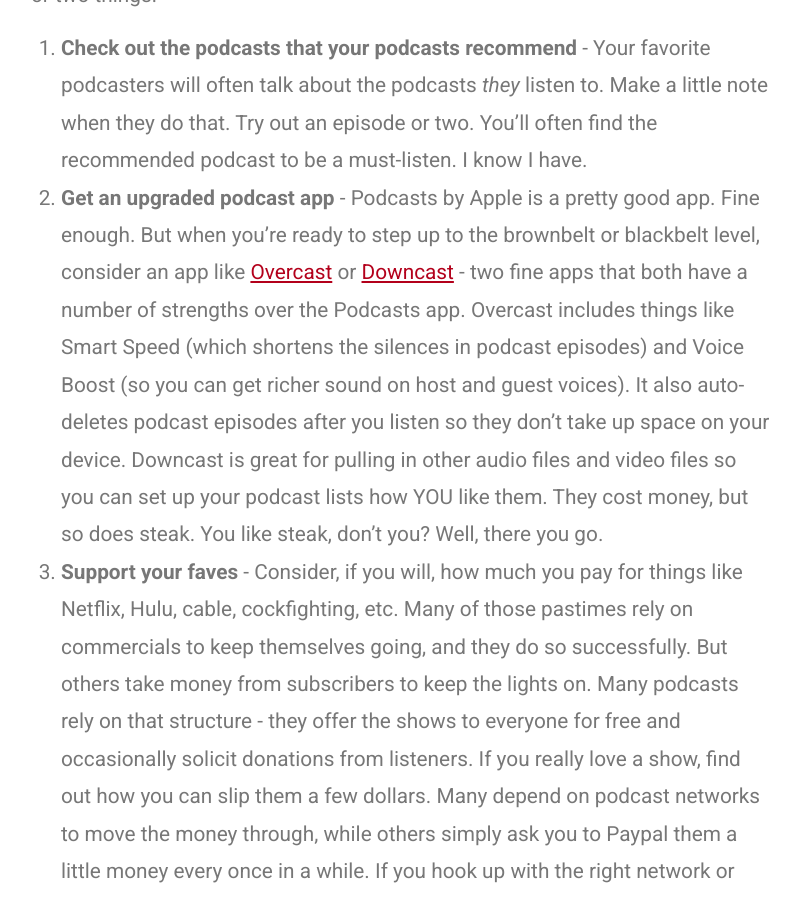
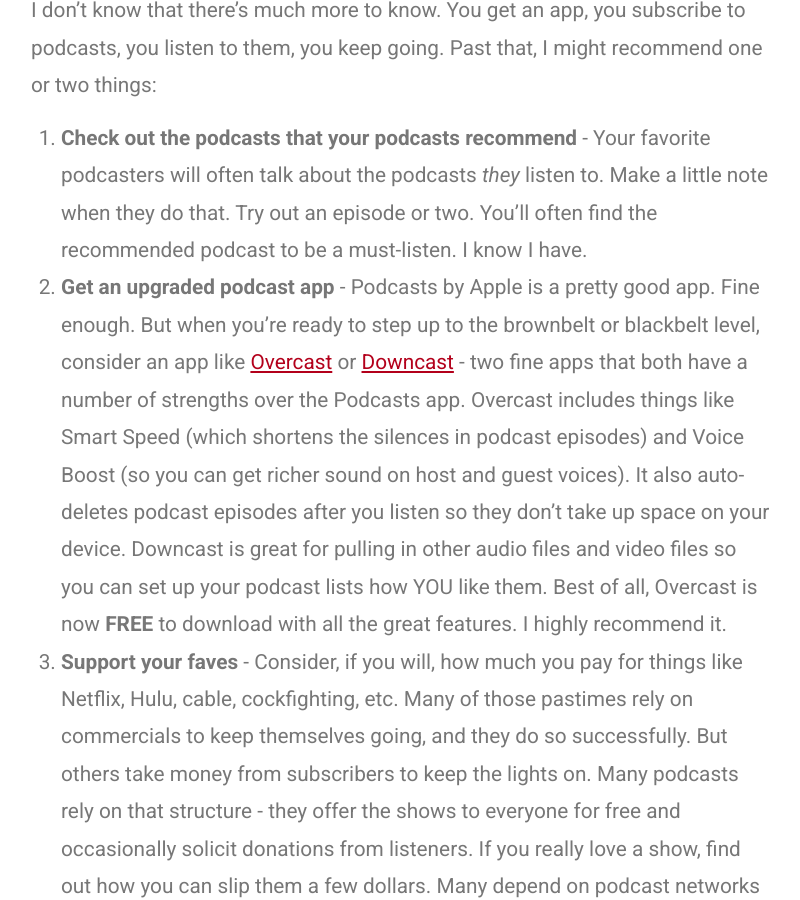
Before and after one commit to jimmymarks/podcastjustice, a Jekyll site: the page built from index.md, in a window 1280 px wide and 900 px high, scrolled down 5867 px. Shown: the whole window, without its empty margins (239-1039 px from the left). Built offline with Jekyll 4.4.1, drawn with Linux system fonts in a browser that asks for light colours; some of the changed text lies outside the part shown.

Commit message:
Overcast Free Announcement Updates

```diff
--- a/index.md
+++ b/index.md
@@ -33,6 +33,8 @@
 1. Tap "Get" and the app will download to your iDevice.
 1. Open the app. You'll see a few different buttons at the bottom of the app, one of which is "Featured". Click the "Featured" button and you'll see a handful of podcasts that Apple recommends.
 1. Start browsing around using "Featured" or "Top Charts". If you have a particular topic of interest, __enter it on the "Search" screen__.
+
+> UPDATE: The far-superior [Overcast](https://overcast.fm) app is now __free__! Download it if/when you get sick of Apple's own Podcast app.
 
 ###2. Subscribe to a Podcast
 
@@ -84,7 +86,7 @@
 I don't know that there's much more to know. You get an app, you subscribe to podcasts, you listen to them, you keep going. Past that, I might recommend one or two things:
 
 1. __Check out the podcasts that your podcasts recommend__ - Your favorite podcasters will often talk about the podcasts *they* listen to. Make a little note when they do that. Try out an episode or two. You'll often find the recommended podcast to be a must-listen. I know I have.
-2. __Get an upgraded podcast app__ - Podcasts by Apple is a pretty good app. Fine enough. But when you're ready to step up to the brownbelt or blackbelt level, consider an app like [Overcast] [13] or [Downcast] [14] - two fine apps that both have a number of strengths over the Podcasts app. Overcast includes things like Smart Speed (which shortens the silences in podcast episodes) and Voice Boost (so you can get richer sound on host and guest voices). It also auto-deletes podcast episodes after you listen so they don't take up space on your device. Downcast is great for pulling in other audio files and video files so you can set up your podcast lists how YOU like them. They cost money, but so does steak. You like steak, don't you? Well, there you go.
+2. __Get an upgraded podcast app__ - Podcasts by Apple is a pretty good app. Fine enough. But when you're ready to step up to the brownbelt or blackbelt level, consider an app like [Overcast] [13] or [Downcast] [14] - two fine apps that both have a number of strengths over the Podcasts app. Overcast includes things like Smart Speed (which shortens the silences in podcast episodes) and Voice Boost (so you can get richer sound on host and guest voices). It also auto-deletes podcast episodes after you listen so they don't take up space on your device. Downcast is great for pulling in other audio files and video files so you can set up your podcast lists how YOU like them. Best of all, Overcast is now __FREE__ to download with all the great features. I highly recommend it.
 3. __Support your faves__ - Consider, if you will, how much you pay for things like Netflix, Hulu, cable, cockfighting, etc. Many of those pastimes rely on commercials to keep themselves going, and they do so successfully. But others take money from subscribers to keep the lights on. Many podcasts rely on that structure - they offer the shows to everyone for free and occasionally solicit donations from listeners. If you really love a show, find out how you can slip them a few dollars. Many depend on podcast networks to move the money through, while others simply ask you to Paypal them a little money every once in a while. If you hook up with the right network or show, they might even send you some swag!
 4. __Make your own podcast__ - That's right! You, too, can have your own podcast about whatever you want. There are many ways to go about this, but the easiest is probably to go to Squarespace and use their service to get started. It'll run you about $100 a year, which you can recoup through donations or sponsorships if you manage to gain a large enough audience. But you can't get a big audience without making quality stuff. So...figure it out.
 
```
